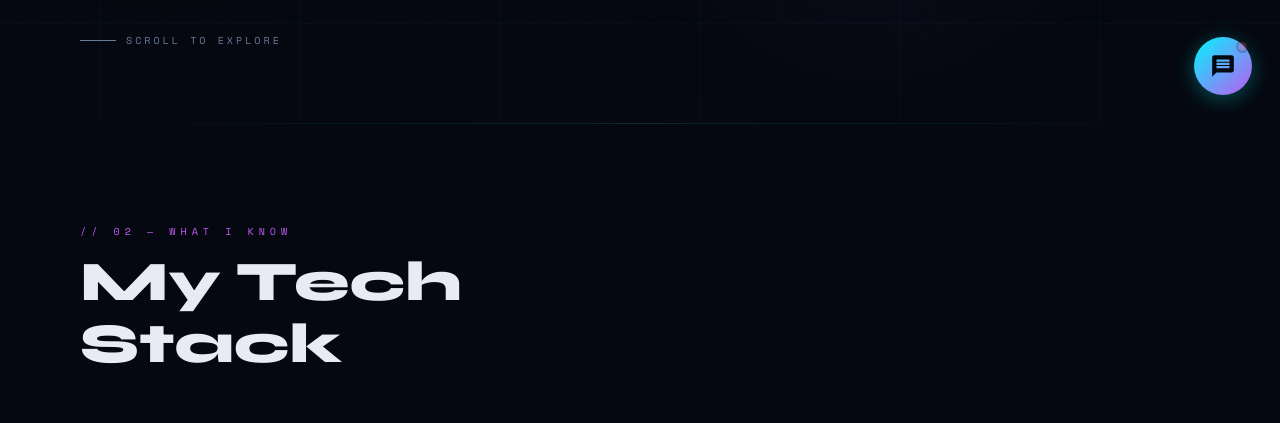
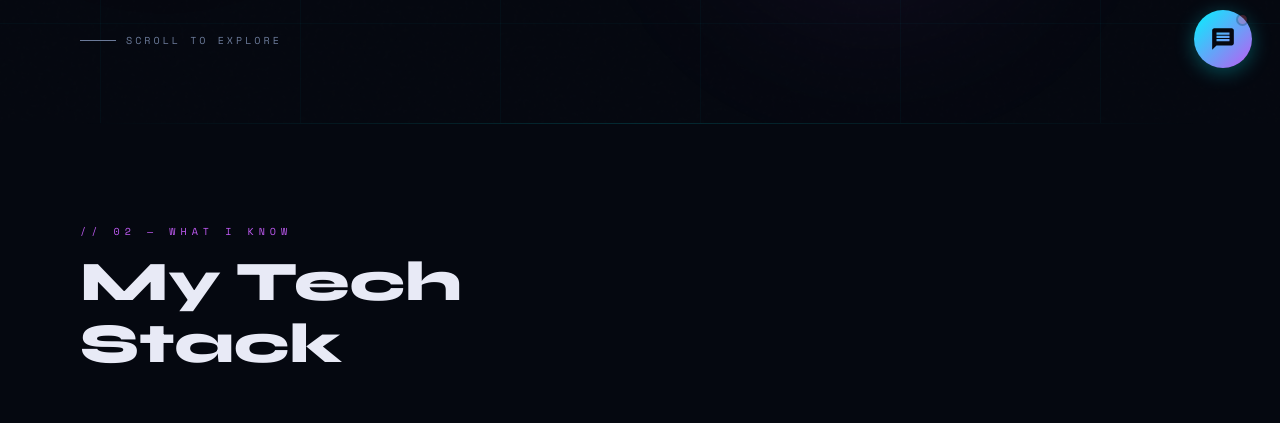
Before and after one commit to romanaliengineer-jpg/portfolio-website, a website: page index.html in a window 1280 px wide. Shown: the part 677-1100 px from the top of the page. Drawn offline with nearby package versions, Linux system fonts and the light colour scheme.

Commit message:
in which we ad chatboot for conversation

```diff
--- a/index.css
+++ b/index.css
@@ -290,7 +290,7 @@
 
   /* Floating button */
   #ai-chat-btn {
-    position: fixed; bottom: 28px; right: 28px; z-index: 9000;
+    position: fixed; bottom: 55px; right: 28px; z-index: 9000;
     width: 58px; height: 58px; border-radius: 50%;
     background: linear-gradient(135deg, #00f5ff, #bf5af2);
     border: none; cursor: pointer;
@@ -417,6 +417,8 @@
   #ai-send-btn:disabled { opacity: 0.35; cursor: not-allowed; transform: none; }
   #ai-send-btn svg { width: 15px; height: 15px; fill: #050810; }
 
+
+
   /* Mobile chat adjustments */
   @media (max-width: 480px) {
     #ai-chat-window { right: 10px; left: 10px; width: auto; bottom: 88px; max-height: 72vh; clip-path: none; border-radius: 4px; }
--- a/index.html
+++ b/index.html
@@ -9,6 +9,7 @@
 <script src="https://cdn.jsdelivr.net/npm/@emailjs/browser@4/dist/email.min.js"></script>
 <link rel="stylesheet" href="index.css" />
 <script src="script.js" defer></script>
+<script src="//code.tidio.co/lelw1wtocbscu1ferujnmzp62mednpxt.js" async></script>
 
 </head>
 <body>
```
